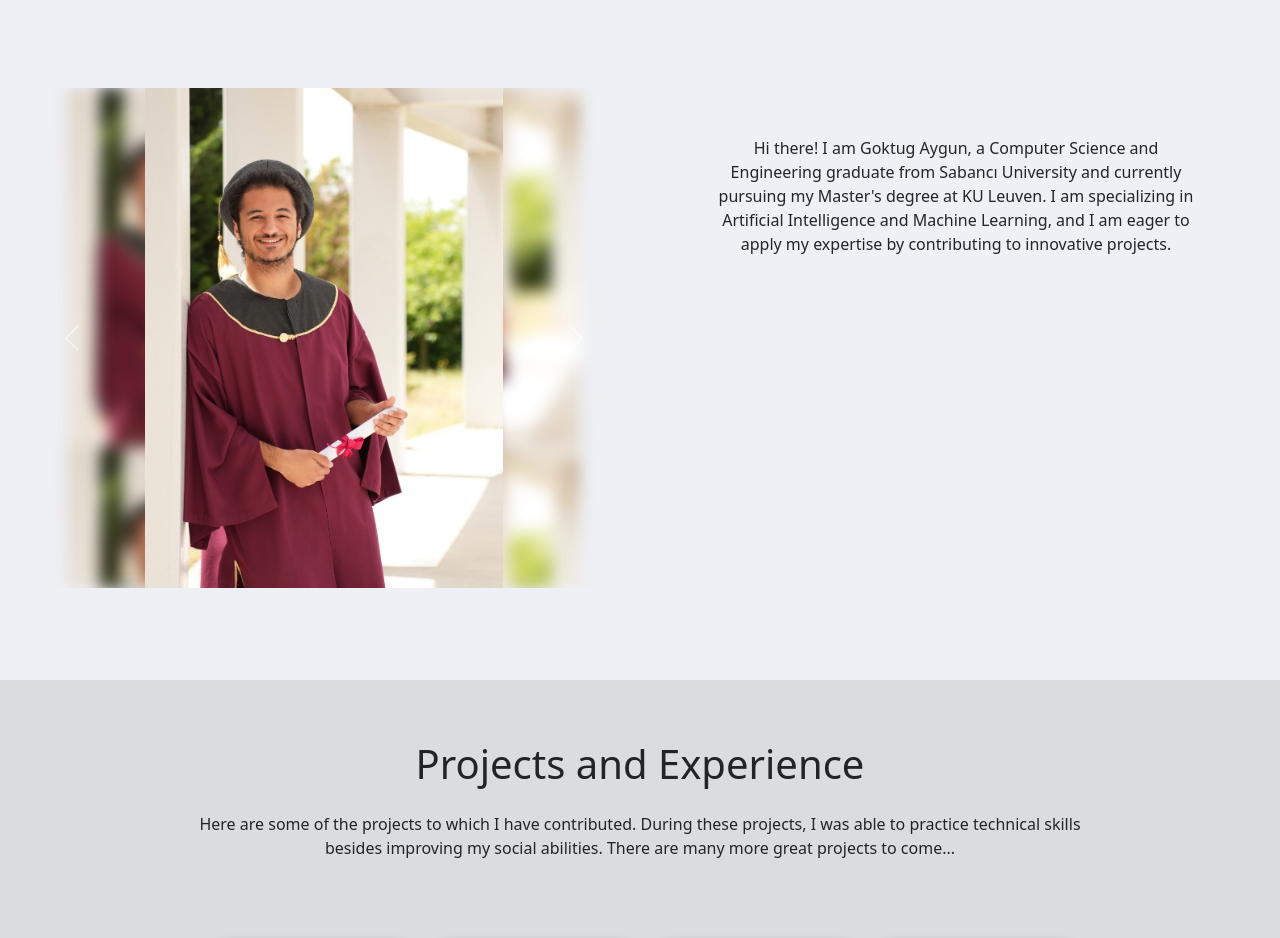
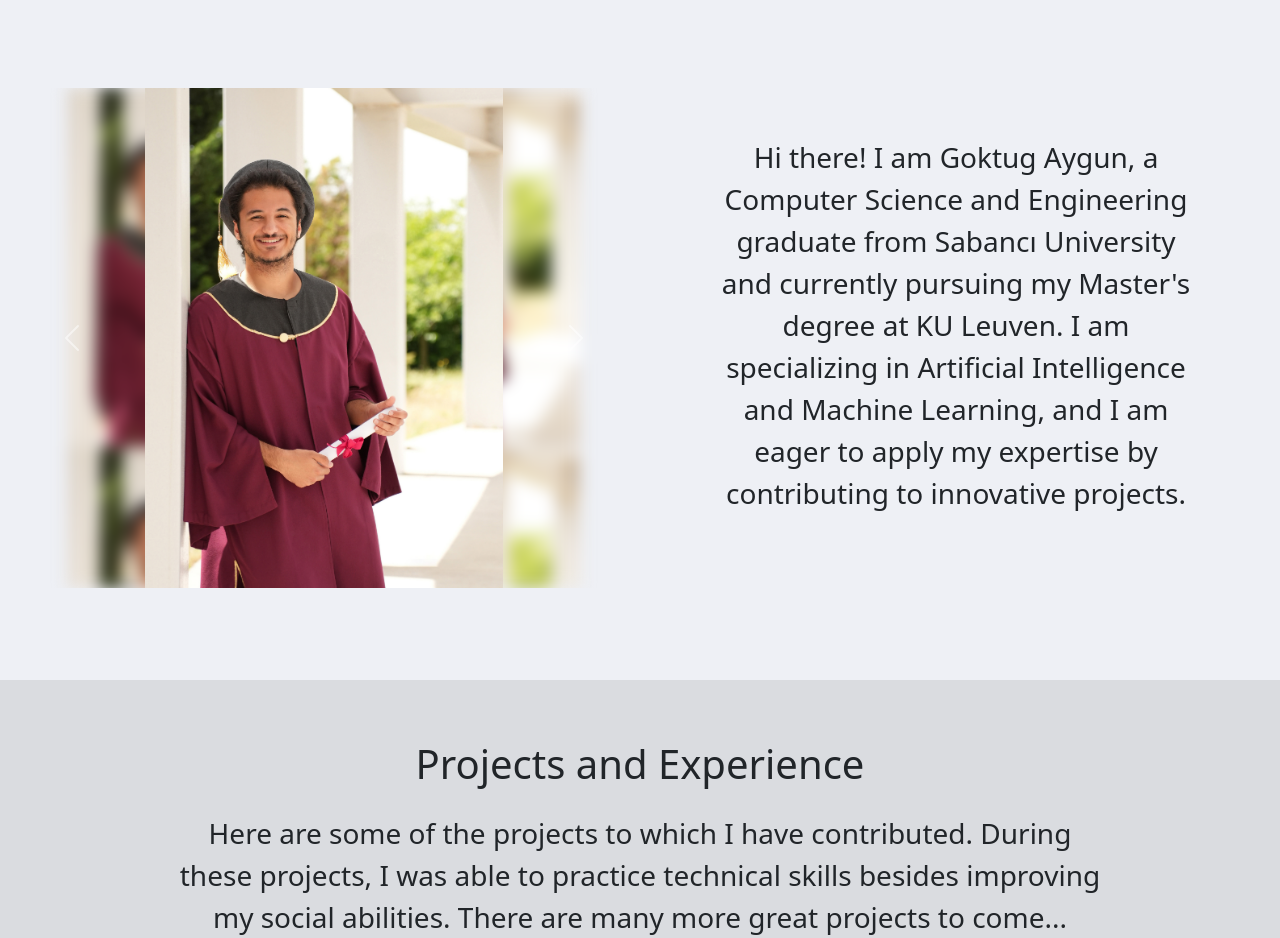
Before and after one commit to goktug-aygun/goktug-aygun.github.io, a React (Vite) app: page / in a window 1280 px wide. Shown: the part 920-1858 px from the top of the page. Built offline with nearby package versions, Linux system fonts and the light colour scheme.

Commit message:
PDF added, font changes

```diff
--- a/src/App.css
+++ b/src/App.css
@@ -19,9 +19,6 @@ body {
   padding: 0;
 }
 
-.lead {
-  font-size: 1.6em;
-}
 
 .form-label{
   padding-left: 30px !important;
@@ -237,3 +234,20 @@ section{
   background-color: inherit !important;
   box-shadow: none !important;
 }
+
+
+/* ------ Font Sizes -------- */
+/* Mobile */
+@media (max-width: 767px) {
+  .lead {
+    background-color: yellow;
+    font-size: 1.25rem !important;
+  }
+}
+
+/* Tablets */
+@media (min-width: 768px){
+  .lead {
+    font-size: 1.75rem !important;
+  }
+}
--- a/src/components/AboutMePage.jsx
+++ b/src/components/AboutMePage.jsx
@@ -59,7 +59,7 @@ export default function AboutMePage() {
         </div>
 
         <div className="landing-box col-xl-6 py-3 py-md-5 d-flex align-items-start">
-          <span className="me-text px-3 px-md-5">
+          <span className="lead px-3 px-md-5">
             Hi there! I am Goktug Aygun, a Computer Science and Engineering
             graduate from Sabancı University and currently pursuing my Master's
             degree at KU Leuven. I am specializing in Artificial Intelligence
--- a/src/components/ProjectsPage.jsx
+++ b/src/components/ProjectsPage.jsx
@@ -8,7 +8,7 @@ export default function ProjectsPage({ resources, language }) {
         <div>
           <div className="col-12 col-md-11 col-lg-10 d-flex flex-column mx-auto">
             <h1 className="page-title">Projects and Experience</h1>
-            <p className="p-3">
+            <p className="lead  p-3">
               Here are some of the projects to which I have contributed. During
               these projects, I was able to practice technical skills besides
               improving my social abilities. There are many more great projects
--- a/src/components/SkillsPage.jsx
+++ b/src/components/SkillsPage.jsx
@@ -37,7 +37,7 @@ export default function SkillsPage() {
     <section id="skills-page" className="page">
       <div className="even min-vh-100 d-flex flex-column">
         <h1 className="page-title">Skills / CV</h1>
-        <p>
+        <p className="lead">
           Below are some of the programming languages and tools that I practiced
           with various projects and studies.
         </p>
@@ -48,7 +48,7 @@ export default function SkillsPage() {
             title={"Frameworks & Libraries & Technologies"}
           />
         </div>
-        <p>
+        <p className="lead">
           You find my Curriculum Vitae (CV){" "}
           <a className="downloadCV" href="Goktug_Aygun_CV.pdf" target="_blank">
             here
```
Also changed, not shown: 1 other file (tests, documents, lock files or other folders).
